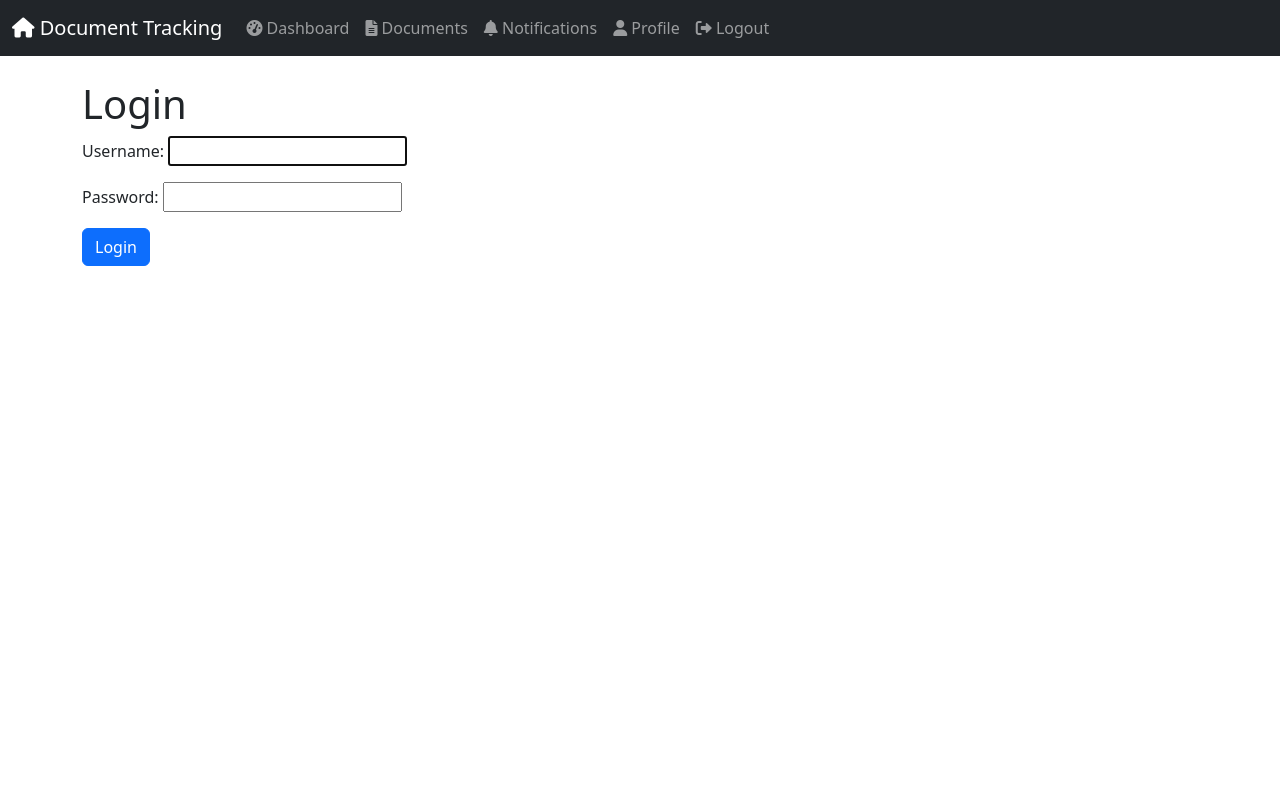
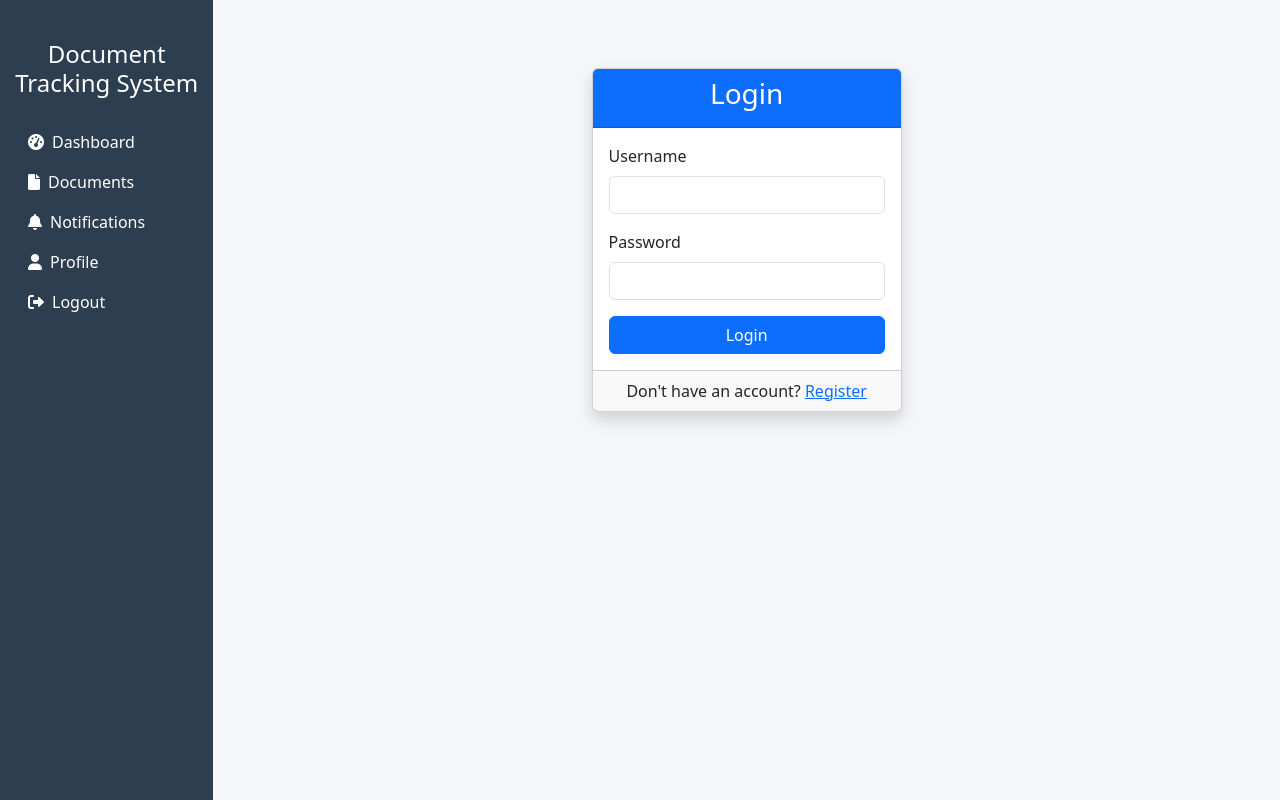
Before and after one commit to geanzie/document-tracking-system-2.0, a Django app: page /users/login/ in a window 1280 px wide. Run offline with Django 5.2, Linux system fonts and the light colour scheme.

Commit message:
Update features

```diff
--- a/doc_tracking_system/document/forms.py
+++ b/doc_tracking_system/document/forms.py
@@ -5,3 +5,8 @@ class DocumentForm(forms.ModelForm):
     class Meta:
         model = Document
         fields = ['title', 'file', 'category', 'sensitivity', 'visibility']
+
+class DocumentSearchForm(forms.Form):
+    title = forms.CharField(required=False, label='Title')
+    category = forms.CharField(required=False, label='Category')
+    status = forms.CharField(required=False, label='Status')
--- a/doc_tracking_system/document/templates/document/list.html
+++ b/doc_tracking_system/document/templates/document/list.html
@@ -1,6 +1,11 @@
 {% extends 'base.html' %}
 {% block content %}
 <h1>Document List</h1>
+<ul>
+    {% for document in documents %}
+        <li>{{ document.title }} - {{ document.category }} - {{ document.status }}</li>
+    {% endfor %}
+</ul>
 <table class="table">
     <tr>
         <th>Title</th>
--- a/doc_tracking_system/templates/base.html
+++ b/doc_tracking_system/templates/base.html
@@ -6,56 +6,97 @@
         <title>Document Tracking</title>
         <link href="https://cdn.jsdelivr.net/npm/bootstrap@5.3.2/dist/css/bootstrap.min.css" rel="stylesheet">
         <link href="https://cdnjs.cloudflare.com/ajax/libs/font-awesome/6.0.0-beta3/css/all.min.css" rel="stylesheet">
+
+        <style>
+            body {
+                background-color: #f4f6f9;
+            }
+            .sidebar {
+                height: 100vh;
+                position: fixed;
+                top: 0;
+                left: 0;
+                background-color: #2c3e50;
+                color: white;
+            }
+            .content-wrapper {
+                margin-left: 250px;
+                padding: 20px;
+            }
+            .card-hover:hover {
+                transform: scale(1.02);
+                transition: transform 0.3s ease;
+            }
+        </style>
+        {% block extra_css %}{% endblock %}
     </head>
 <body>
-    <nav class="navbar navbar-expand-lg navbar-dark bg-dark">
     <div class="container-fluid">
-            <a class="navbar-brand" href="{% url 'dashboard' %}">
-                <i class="fas fa-home"></i> Document Tracking
-            </a>
-            <button class="navbar-toggler" type="button" data-bs-toggle="collapse" data-bs-target="#navbarNav" aria-controls="navbarNav" aria-expanded="false" aria-label="Toggle navigation">
-                <span class="navbar-toggler-icon"></span>
-            </button>
-            <div class="collapse navbar-collapse" id="navbarNav">
-                <ul class="navbar-nav">
-                    <!-- Dashboard -->
+        <div class="row">
+            <!-- Sidebar -->
+            <nav class="col-md-2 d-none d-md-block sidebar">
+                <div class="position-sticky pt-3">
+                    <h4 class="text-center my-4">Document Tracking System</h4>
+                    <ul class="nav flex-column">
                         <li class="nav-item">
-                        <a class="nav-link {% if request.path == 'document/dashboard/' %}active{% endif %}" href="{% url 'dashboard' %}">
-                            <i class="fas fa-tachometer-alt"></i> Dashboard
+                            <a class="nav-link text-white" href="{% url 'dashboard' %}">
+                                <i class="fas fa-tachometer-alt me-2"></i>Dashboard
                             </a>
                         </li>
-                    <!-- Documents -->
                         <li class="nav-item">
-                        <a class="nav-link" href="{% url 'document_list' %}">
-                            <i class="fas fa-file-alt"></i> Documents
+                            <a class="nav-link text-white" href="{% url 'document_list' %}">
+                                <i class="fas fa-file me-2"></i>Documents
                             </a>
                         </li>
-                    <!-- Notifications -->
                         <li class="nav-item">
-                        <a class="nav-link" href="{% url 'notifications_list' %}">
-                            <i class="fas fa-bell"></i> Notifications
+                            <a class="nav-link text-white" href="{% url 'notifications_list' %}">
+                                <i class="fas fa-bell me-2"></i>Notifications
                             </a>
                         </li>
-                    <!-- Profile -->
                         <li class="nav-item">
-                        <a class="nav-link" href="{% url 'profile' %}">
-                            <i class="fas fa-user"></i> Profile
+                            <a class="nav-link text-white" href="{% url 'profile' %}">
+                                <i class="fas fa-user me-2"></i>Profile
                             </a>
                         </li>
-                    <!-- Logout -->
                         <li class="nav-item">
-                        <a class="nav-link" href="{% url 'logout' %}">
-                            <i class="fas fa-sign-out-alt"></i> Logout
+                            <a class="nav-link text-white" href="{% url 'logout' %}">
+                                <i class="fas fa-sign-out-alt me-2"></i>Logout
                             </a>
                         </li>
                     </ul>
                 </div>
+            </nav>
+
+            <!-- Main Content -->
+            <main class="col-md-10 ms-sm-auto content-wrapper">
+                <div class="container-fluid">
+                    {% block content %}{% endblock %}
                 </div>
-    </nav>
-    <div class="container mt-4">
-        {% block content %}
-        {% endblock %}
+            </main>
         </div>
+    </div>
+
+    <!-- Bootstrap JS and Dependencies -->
+    <script src="https://cdn.jsdelivr.net/npm/bootstrap@5.3.2/dist/js/bootstrap.bundle.min.js"></script>
+    <script>
+        let sessionTimeout;
+
+        function resetTimeout() {
+            // Clear the existing timeout
+            clearTimeout(sessionTimeout);
+
+            // Set a new timeout for 5 minutes (300,000 milliseconds)
+            sessionTimeout = setTimeout(function () {
+                alert("You have been logged out due to inactivity.");
+                window.location.href = "{% url 'logout' %}"; // Replace 'logout' with your logout URL name
+            }, 300000); // 5 minutes
+        }
+
+        // Reset timeout on user activity (mouse or keyboard events)
+        window.onload = resetTimeout;
+        document.onmousemove = resetTimeout;
+        document.onkeydown = resetTimeout;
+    </script>
+    {% block extra_js %}{% endblock %}
 </body>
-<script src="https://cdn.jsdelivr.net/npm/bootstrap@5.3.2/dist/js/bootstrap.bundle.min.js"></script>
 </html>
--- a/doc_tracking_system/users/templates/users/login.html
+++ b/doc_tracking_system/users/templates/users/login.html
@@ -1,9 +1,34 @@
 {% extends 'base.html' %}
+
 {% block content %}
-<h1>Login</h1>
-<form method="post">
-    {% csrf_token %}
-    {{ form.as_p }}
-    <button type="submit" class="btn btn-primary">Login</button>
-</form>
+<div class="container mt-5">
+    <div class="row justify-content-center">
+        <div class="col-md-4">
+            <div class="card shadow">
+                <div class="card-header bg-primary text-white">
+                    <h3 class="text-center">Login</h3>
+                </div>
+                <div class="card-body">
+                    <form method="post">
+                        {% csrf_token %}
+                        <div class="mb-3">
+                            <label for="username" class="form-label">Username</label>
+                            <input type="text" class="form-control" id="username" name="username" required>
+                        </div>
+                        <div class="mb-3">
+                            <label for="password" class="form-label">Password</label>
+                            <input type="password" class="form-control" id="password" name="password" required>
+                        </div>
+                        <div class="d-grid">
+                            <button type="submit" class="btn btn-primary">Login</button>
+                        </div>
+                    </form>
+                </div>
+                <div class="card-footer text-center">
+                    <p class="mb-0">Don't have an account? <a href="{% url 'register' %}">Register</a></p>
+                </div>
+            </div>
+        </div>
+    </div>
+</div>
 {% endblock %}
```
Also changed, not shown: doc_tracking_system/document/views.py (+12 -2 lines), doc_tracking_system/users/templates/users/logout.html (added, +8 -0 lines). Lines whose indentation alone changed are shown as unchanged.
